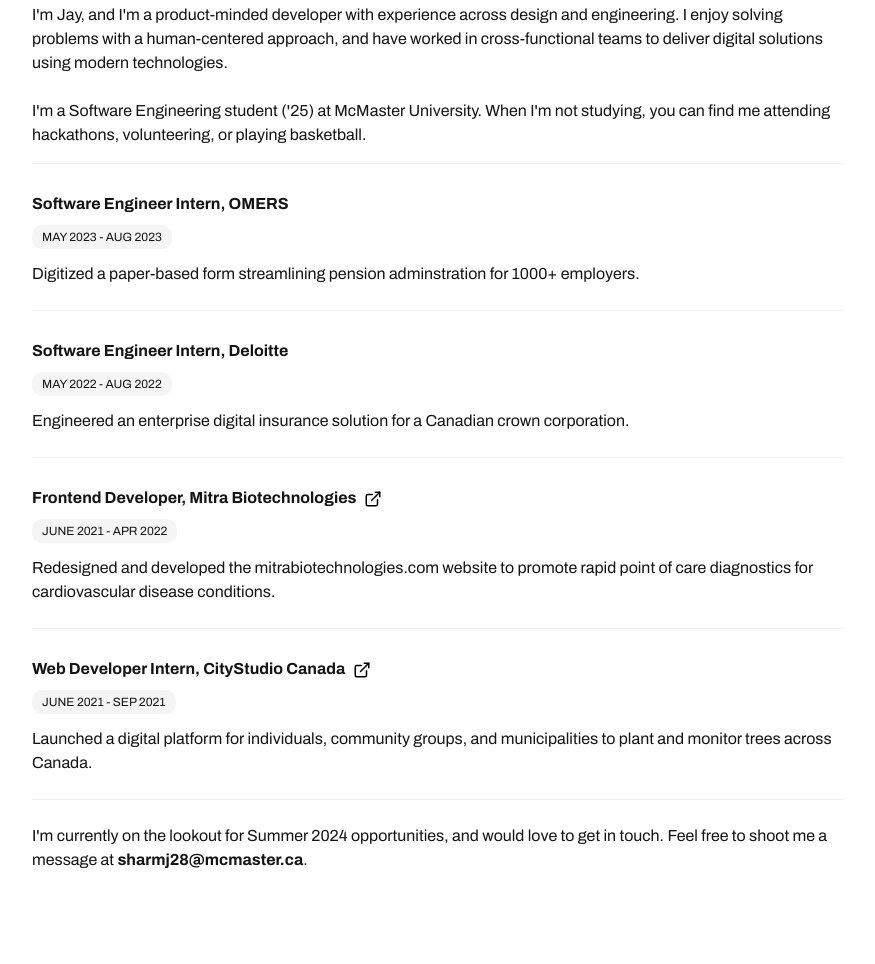
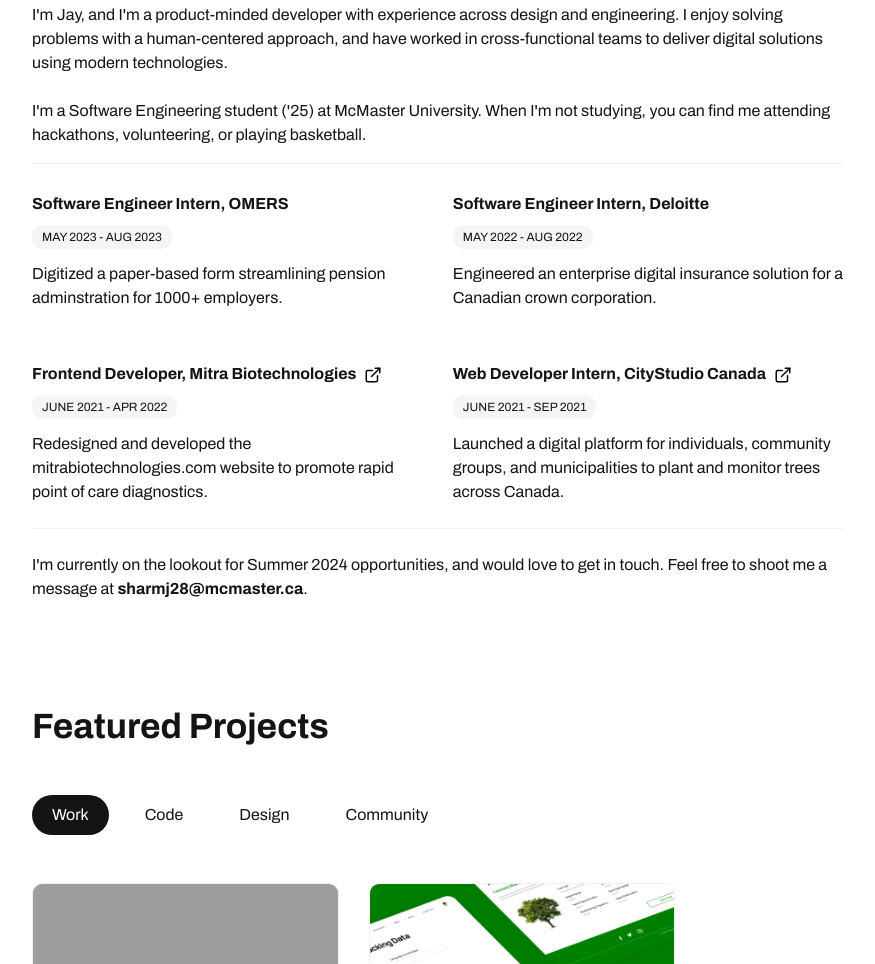
Before and after one commit to jayshharma/jayshharma.github.io, a website: page index.html in a window 1280 px wide. Shown: the part 904-1868 px from the top of the page, without its empty margins (118-993 px from the left). Drawn offline with nearby package versions, Linux system fonts and the light colour scheme; grey boxes are pictures that could not be loaded; a web font is replaced by a local one.

Commit message:
Update Experiences Layout

```diff
--- a/index.html
+++ b/index.html
@@ -99,6 +99,8 @@
           <p class="mb-4">I'm Jay, and I'm a product-minded developer with experience across design and engineering. I enjoy solving problems with a human-centered approach, and have worked in cross-functional teams to deliver digital solutions using modern technologies.</p>
           <p>I'm a Software Engineering student ('25) at McMaster University. When I'm not studying, you can find me attending hackathons, volunteering, or playing basketball.</p>
           <div class="divider"></div>
+          <div class="row">
+          <div class="col-lg-6">
           <div class="experience my-4">
             <div class="title d-flex align-items-center">
             <p class="experiencetitle my-1 mr-2">Software Engineer Intern, OMERS</p>
@@ -106,7 +108,8 @@
             <p class="experiencedate mt-2 mb-3"><span class="sptag">MAY 2023 - AUG 2023</span></p>
             <p>Digitized a paper-based form streamlining pension adminstration for 1000+ employers.</p>
           </div>
-          <div class="divider"></div>
+          </div>
+          <div class="col-lg-6">
           <div class="experience my-4">
             <div class="title d-flex align-items-center">
             <p class="experiencetitle my-1 mr-2">Software Engineer Intern, Deloitte</p>
@@ -114,7 +117,10 @@
             <p class="experiencedate mt-2 mb-3"><span class="sptag">MAY 2022 - AUG 2022</span></p>
             <p>Engineered an enterprise digital insurance solution for a Canadian crown corporation.</p>
           </div>
-          <div class="divider"></div>
+        </div>
+        </div>
+        <div class="row">
+        <div class="col-lg-6">
           <div class="experience my-4">
             <div class="title d-flex align-items-center">
               <p class="experiencetitle my-1 mr-2">Frontend Developer, Mitra Biotechnologies</p>
@@ -123,9 +129,11 @@
               </a>
               </div>
               <p class="experiencedate mt-2 mb-3"><span class="sptag">JUNE 2021 - APR 2022</span></p>
-          <p>Redesigned and developed the mitrabiotechnologies.com website to promote rapid point of care diagnostics for cardiovascular disease conditions.</p>
+          <p>Redesigned and developed the mitrabiotechnologies.com website to promote rapid point of care diagnostics.</p>
           </div>
-          <div class="divider"></div>
+        </div>
+        <div class="col-lg-6">
+
           <div class="experience my-4">
             <div class="title d-flex align-items-center">
               <p class="experiencetitle my-1 mr-2">Web Developer Intern, CityStudio Canada</p>
@@ -135,6 +143,8 @@
               </div>
               <p class="experiencedate mt-2 mb-3"><span class="sptag">JUNE 2021 - SEP 2021</span></p>
           <p>Launched a digital platform for individuals, community groups, and municipalities to plant and monitor trees across Canada.</p>
+          </div>
+          </div>
           </div>
           <div class="divider"></div>
           <p class="mt-4">I'm currently on the lookout for Summer 2024 opportunities, and would love to get in touch. Feel free to shoot me a message at <a href="mailto:sharmj28@mcmaster.ca"><span class="highlight">sharmj28@mcmaster.ca</span></a>.</p>
```
